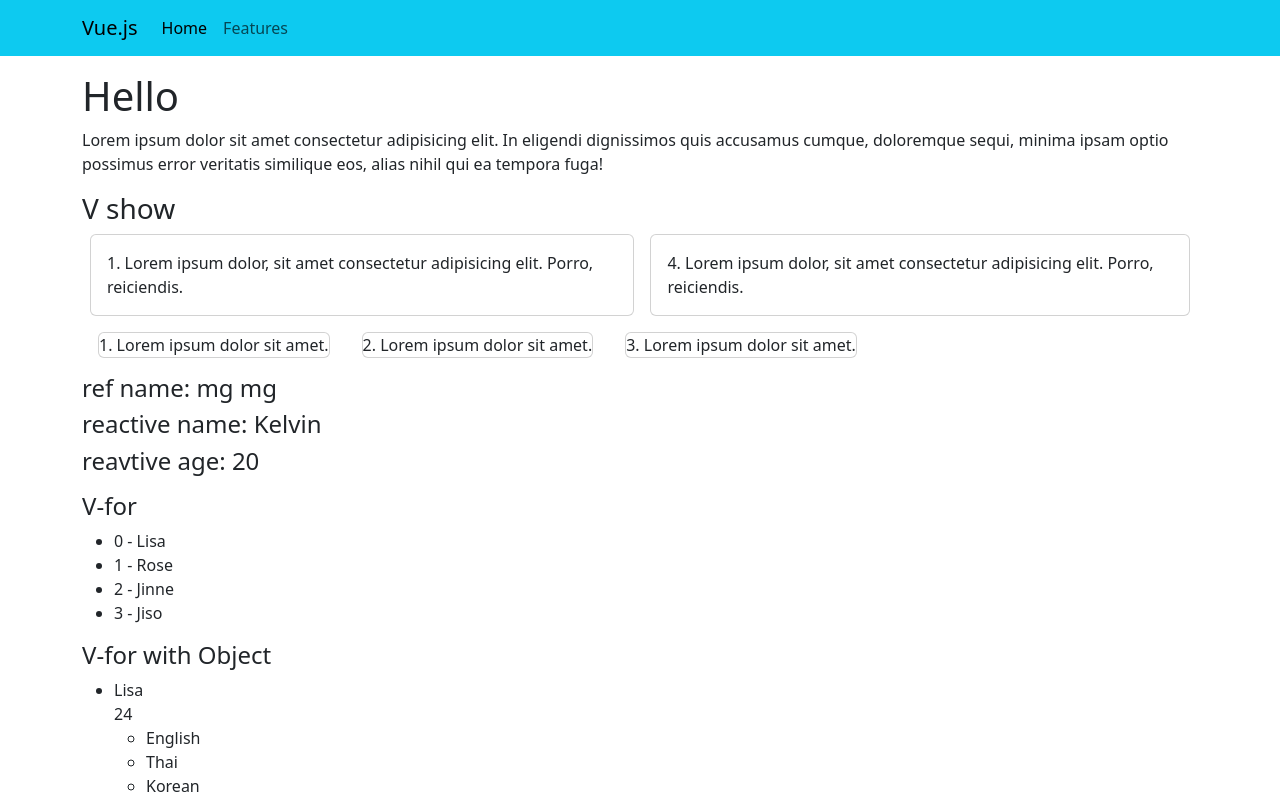
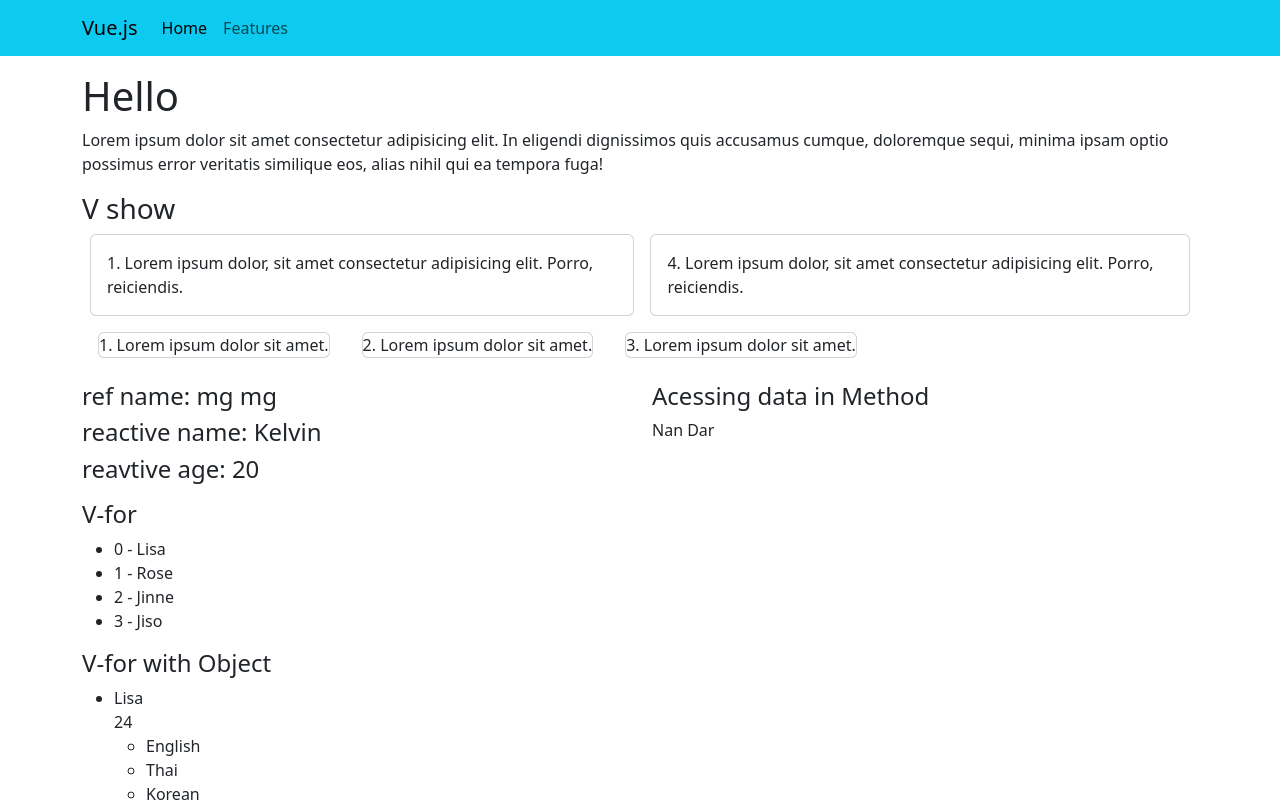
Before and after one commit to nandar510217/vue-app, a Vue app: page / in a window 1280 px wide. Shown: the top 802 px of the page. Built offline with nearby package versions, Linux system fonts and the light colour scheme.

Commit message:
Accessing data in method

```diff
--- a/src/App.vue
+++ b/src/App.vue
@@ -52,6 +52,8 @@
       </div>
     </div>
 
+    <div class="row my-4">
+      <div class="col-md-6">
         <h4>ref name: {{ name }}</h4>
         <h4>reactive name: {{ person.name }}</h4>
         <h4>reavtive age: {{ person.age }}</h4>
@@ -91,6 +93,12 @@
             </li>
         </template>
         </ul>
+      </div>
+      <div class="col-md-6">
+        <h4>Acessing data in Method</h4>
+        <p>{{ fullName() }}</p>
+      </div>
+    </div>
 
   </div>
 </template>
@@ -134,6 +142,14 @@
         { name: 'JENIE', age: 21}
       ])
 
+      //Accessing data in Method
+      const firstName = 'Nan'
+      const lastName = 'Dar'
+      const fullName = () => {
+        // return firstName+ ' ' + lastName;  (or)
+        return `${firstName} ${lastName}`
+      }
+
 
 </script>
 
```
Lines whose indentation alone changed are shown as unchanged.
